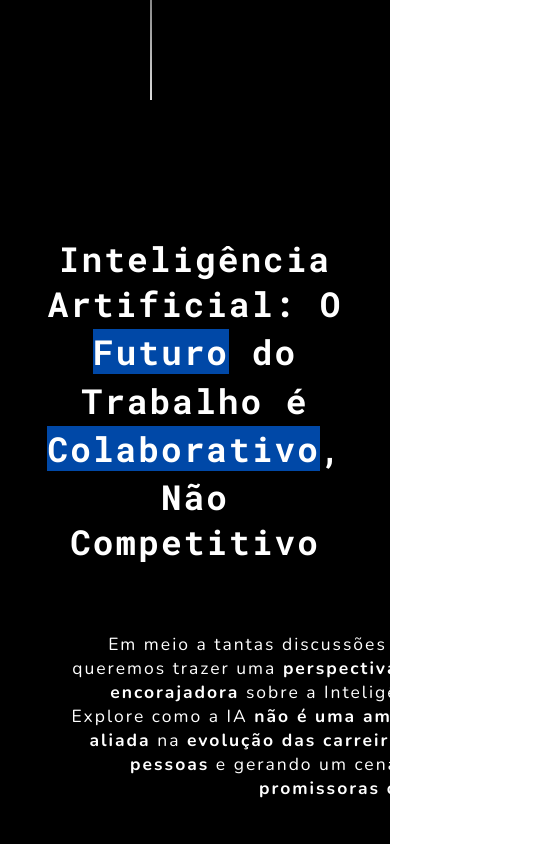
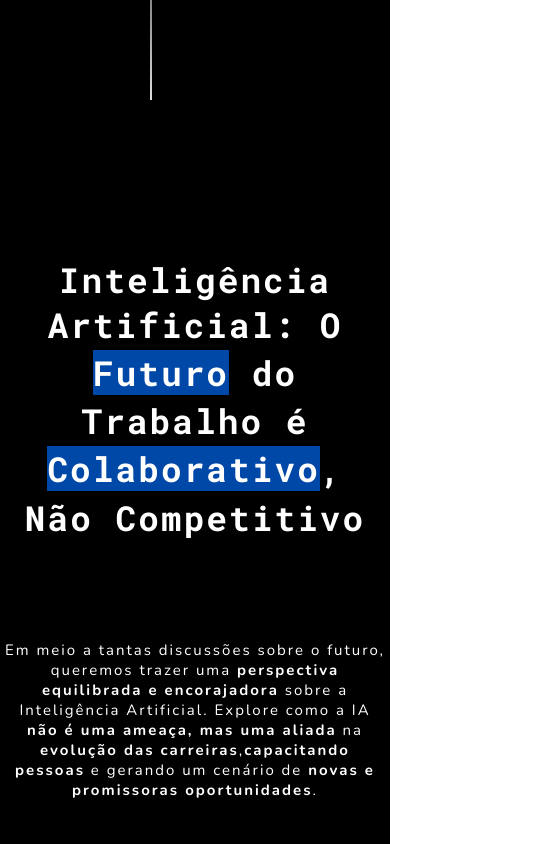
Before and after one commit to ArturIbanez/ia-nossa-aliada, a React (Create React App) app: page / in a window 390 px wide. Shown: the top 844 px of the page, 537 px wide, since content can reach past the window. Built offline with nearby package versions, Linux system fonts and the light colour scheme; a web font is replaced by a local one.

Commit message:
Responsividade HERO e ARTICLE atualizado

```diff
--- a/src/Components/Article/article.css
+++ b/src/Components/Article/article.css
@@ -88,14 +88,19 @@
     }
 
     .article-columm-left{
-        text-align: center;
+        text-align: left;
     }
     .article-columm-left p{
+        width: 300px;
         font-size: 16px;
     }
 
     .article-columm-right{
-        text-align: center;
+        text-align: left;
+    }
+    .article-columm-right p{
+        width: 300px;
+        font-size: 16px;
     }
 
 
--- a/src/Components/Hero/hero.css
+++ b/src/Components/Hero/hero.css
@@ -6,6 +6,7 @@
     display: flex;
     align-items: center;
     z-index: 10;
+    color: #fff;
 }
 
 .hero-main h1{
@@ -28,7 +29,7 @@
     right: 150px;
 }
 
-.subtitle p{
+.hero-main p{
     color: #ffffff;
     letter-spacing: 2px;
     text-align: right;
@@ -52,22 +53,33 @@
 @media (max-width: 767px) {
     .hero-main{
         display: flex;
-        justify-content: center;
+        flex-direction: column;
+        justify-content: flex-end;
         align-items: center;
+
     }
     .hero-main h1{
+        align-self: center;
+        width: 450px;
         text-align: center;
         font-size: 34.5px;
         padding: 0 50px;
     }
+
     .subtitle{
-        position: absolute;
-        left: 37px;
-        bottom: 0;
+        background-color: red;
     }
-    .subtitle p{
-        width: 500px;
-        text-align: right;
-        font-size: 17.5px;
+    .hero-main p{
+        padding-left: 10px;
+        padding-right: 10px;
+        padding-top: 100px;
+        text-align: center;
+        width: 400px;
+        font-size: 15px;
+        font-family: "nunito", Arial, Helvetica, sans-serif;
+    }
+
+    .linha-hero{
+
     }
 }
--- a/src/Components/Hero/hero.js
+++ b/src/Components/Hero/hero.js
@@ -9,11 +9,11 @@ function Hero(){
 
                 <h1>Inteligência Artificial: O <strong>Futuro</strong> do Trabalho é <strong>Colaborativo</strong>, Não Competitivo</h1>
 
-                <div className="subtitle">
+
                     <p>Em meio a tantas discussões sobre o futuro,<br /> queremos trazer uma <strong>perspectiva equilibrada e encorajadora</strong> sobre a Inteligência Artificial.
                         Explore como a IA <strong>não é uma ameaça, mas uma aliada</strong> na <strong>evolução das carreiras</strong>,
                         <strong>capacitando pessoas</strong> e gerando um cenário de <strong>novas e promissoras oportunidades</strong>.</p>
-                </div>
+
 
 
             </div>
```
